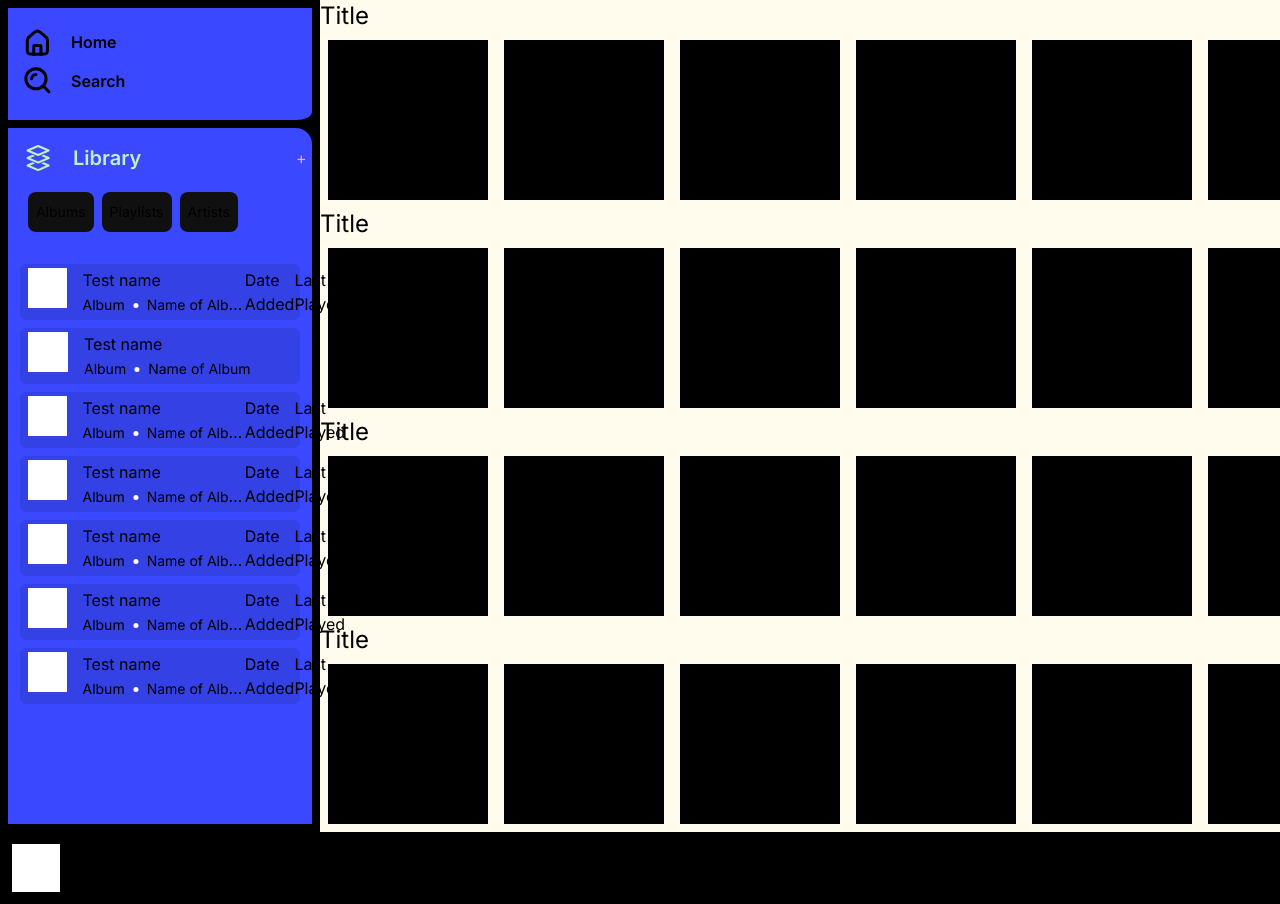
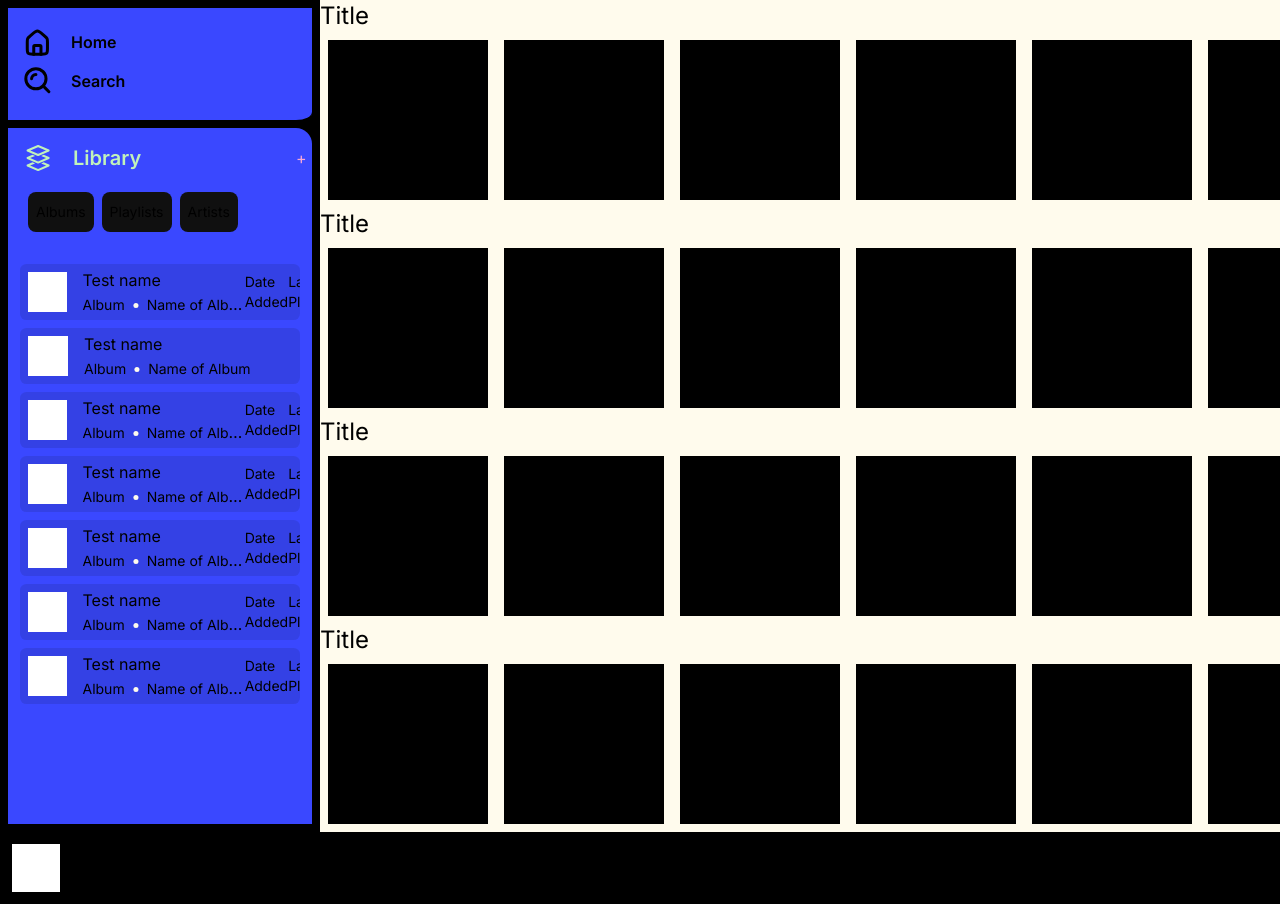
Before and after one commit to HassanGG/Bebop, a Next.js app in the folder bebop-next/: page /player/home in a window 1280 px wide. Shown: the top 904 px of the page. Built offline with nearby package versions, Linux system fonts and the light colour scheme.

Commit message:
style: Centered side items vertically

```diff
--- a/bebop-next/app/player/SideItem.tsx
+++ b/bebop-next/app/player/SideItem.tsx
@@ -1,20 +1,20 @@
 const SideItem = ({ displayMeta }: { displayMeta: Boolean }) => {
   const metaData = displayMeta ? (
     <>
-      <p>Date Added</p> <p>Last Played</p>
+      <p className="text-sm">Date Added</p> <p className="text-sm">Last Played</p>
     </>
   ) : (
     <> </>
   );
   return (
     <div
-      className="bg-black/[.1] hover:bg-black/[.3] w-[100%] h-[3.5rem] select-none flex items-center p-2 rounded-[0.4rem] mb-2"
+      className="bg-black/[.1] hover:bg-black/[.3] w-[100%] h-[3.5rem] select-none flex items-center p-2 rounded-[0.4rem] mb-2 overflow-hidden"
       onClick={() => {
         console.log('clicked');
       }}
     >
-      <div className="flex flex-row justify-between w-full">
-        <div className="w-auto flex flex-row">
+      <div className="flex flex-row justify-between w-full items-center">
+        <div className="w-auto flex flex-row items-center">
           <div className="w-[2.5rem] h-[2.5rem] bg-white"></div>
           <div className="w-4"></div>
           <section className="whitespace-nowrap text-ellipsis overflow-hidden">
```
